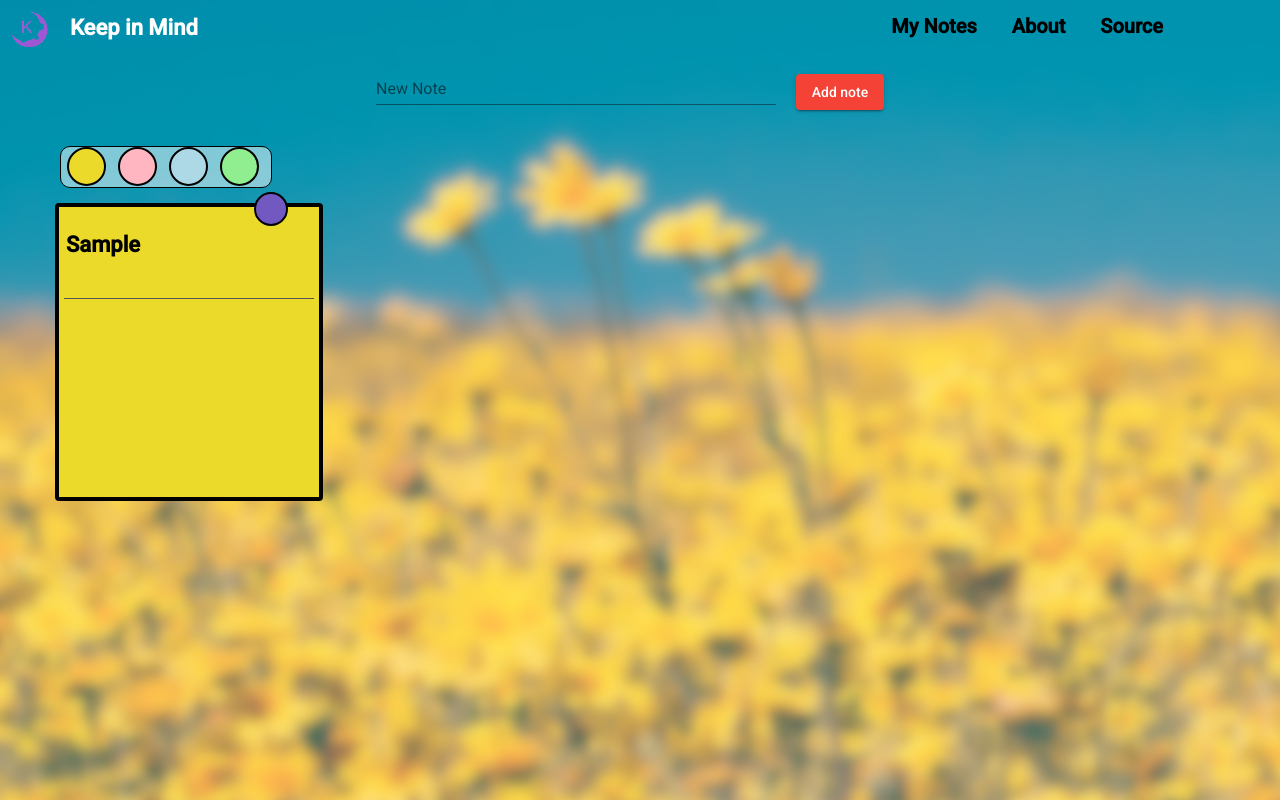
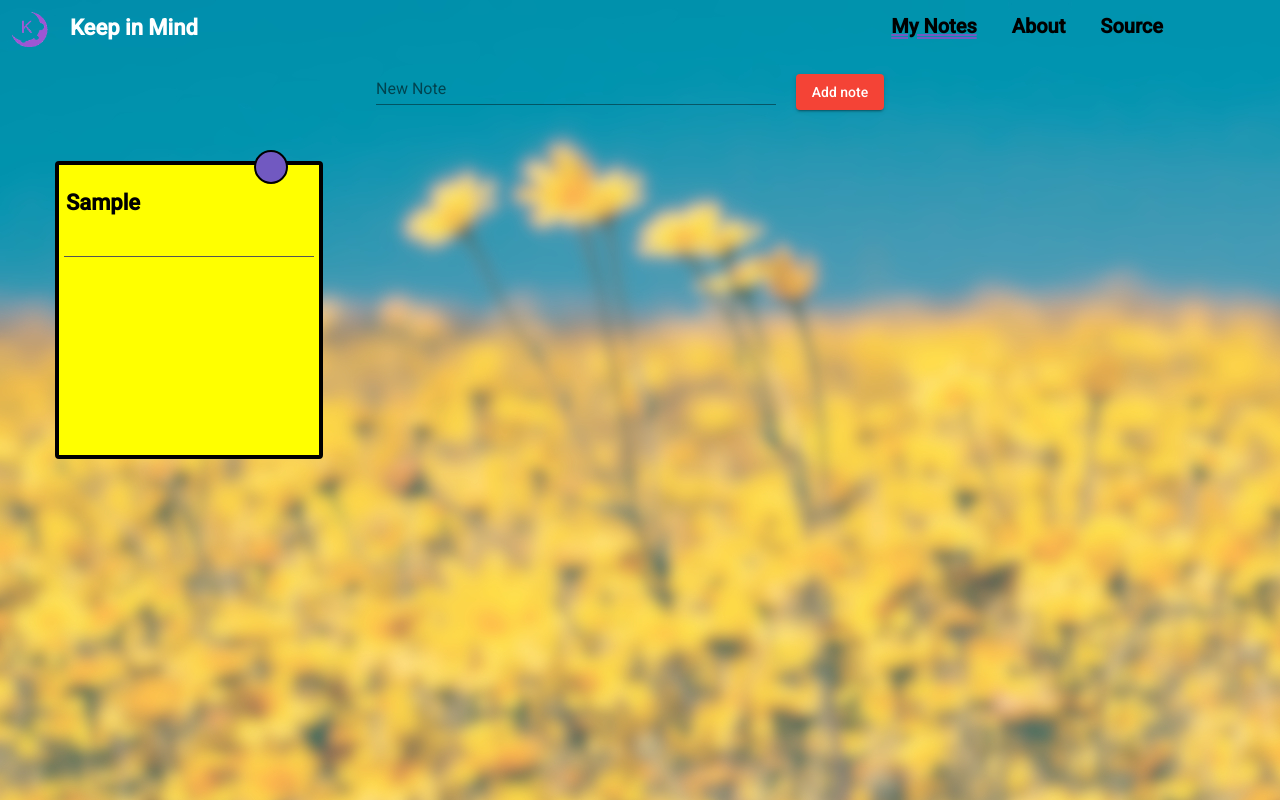
Before and after one commit to Lucas-Oliveira680/keep-in-mind, an Angular app: page /my-notes in a window 1280 px wide. Both pictures are taken after typing "Sample" into the empty fields and a click on the button "Add note". Built offline with nearby package versions, Linux system fonts and the light colour scheme.

Commit message:
added change color function and fixed crud operations

```diff
--- a/src/app/header/header.component.css
+++ b/src/app/header/header.component.css
@@ -7,16 +7,13 @@
     -khtml-user-select: none;
     -webkit-user-select: none;
     -o-user-select: none;
-
 }
-
 h1 {
     float: left;
     position: relative;
     font-size: 22px;
     color: white;
     margin-left: 10px;
-
 }
 #logo {
     float: left;
@@ -48,7 +45,6 @@ ul li{
 ul li:hover {
     color: #fff;
     transition: 0.4s;
-
 }
 li a {
      text-decoration: none;
@@ -57,3 +53,7 @@ li a {
      height: 100%;
      margin: 0px;
 }
+.active {
+    -webkit-text-decoration: #7159c1 double underline;
+    text-decoration: #7159c1 double underline;
+}
--- a/src/app/header/header.component.html
+++ b/src/app/header/header.component.html
@@ -2,8 +2,8 @@
     <img src="../../assets/icons/keep.png" alt="keep-in-mind" id="logo">
     <h1>Keep in Mind</h1>
     <ul>
-        <li routerLink="/source">Source</li>
-        <li routerLink="/about">About</li>
-        <li routerLink="/my-notes">My Notes</li>
+        <li routerLink="/source" routerLinkActive="active">Source</li>
+        <li routerLink="/about" routerLinkActive="active">About</li>
+        <li routerLink="/my-notes" routerLinkActive="active">My Notes</li>
     </ul>
 </div>
--- a/src/app/notes-list/note-item/note-item.component.html
+++ b/src/app/notes-list/note-item/note-item.component.html
@@ -1,22 +1,25 @@
 <ul class='notes'>
     <li>
-        <div class="color-selector">
+        <div class="color-selector" *ngIf="colorChangeToggle">
             <ul class="colors">
-                <li id="Yellow"></li>
-                <li id="Pink"></li>
-                <li id="Blue"></li>
-                <li id="Green"></li>
+                <li id="Yellow" (click)="onColorSelected('Yellow')"></li>
+                <li id="Pink" (click)="onColorSelected('Pink')"></li>
+                <li id="Blue" (click)="onColorSelected('Blue')"></li>
+                <li id="Green" (click)="onColorSelected('Green')"></li>
             </ul>
         </div>
-        <div class="note">
-            <div id="colorChange" (click)="onColorChange(i)"></div>
-            <div id="noteRemove" (click)="onRemoveNote(i)">X</div>
-            <input [(ngModel)]="note.title" placeholder="New Note">
+        <div class="note" [ngStyle]="{backgroundColor: note.color}">
+            <div id="colorChange" (click)="onColorChange()"></div>
+            <div id="noteRemove" (click)="onRemoveNote()">X</div>
+            <input [(ngModel)]="note.title"
+             placeholder="New Note"
+             (ngModelChange)="onContentChange($event)">
             <hr>
             <textarea matInput cdkTextareaAutosize
              cdkAutosizeMinRows="8"
               cdkAutosizeMaxRows="8"
-              [(ngModel)]="note.text"></textarea>
+              [(ngModel)]="note.text"
+              (ngModelChange)="onContentChange($event)"></textarea>
         </div>
     </li>
 </ul>
--- a/src/app/notes-list/note-item/note-item.component.ts
+++ b/src/app/notes-list/note-item/note-item.component.ts
@@ -13,16 +13,40 @@ export class NoteItemComponent {
   @Input() note: Note;
   title = (<HTMLInputElement>document.getElementById("input")).value;
 
+
+  colorChangeToggle: boolean = false;
+
   constructor(private noteService: NoteService) { }
 
 
   onRemoveNote() {
     this.noteService.removeNote(this.title)
-    console.log(`The note ${this.title} was removed`)
   }
 
-  onColorChange(i) {
-
+  onColorSelected(color) {
+    switch (color) {
+      case 'Yellow': color = '#ffff00';
+        break;
+      case 'Pink': color = '#ffb6c1';
+        break;
+      case 'Blue': color = '#add8e6';
+        break;
+      case 'Green': color = '#90ee90';
+        break;
+    }
+    this.noteService.changeColor(color, this.title);
+    this.colorChangeToggle = false;
   }
 
+  onColorChange() {
+    if (this.colorChangeToggle !== true) {
+      this.colorChangeToggle = true;
+    } else {
+      this.colorChangeToggle = false;
+    }
+  }
+
+  onContentChange(title) {
+    this.title = this.noteService.contentChange(title)
+  }
 }
--- a/src/app/notes-list/note.service.ts
+++ b/src/app/notes-list/note.service.ts
@@ -12,19 +12,25 @@ export class NoteService {
     }
 
     removeNote(title: string) {
-        console.log(title)
         let matchedIndex = this.Notes.map(
         function (obj) { return obj.title; }).indexOf(title)
         this.Notes.splice(matchedIndex,1)
-
         this.notesChanged.emit(this.Notes.slice());
     }
 
-
-    changeColor() {
-        console.log('Color changed to ')
+    changeColor(color: string, title: string) {
+        console.log(this.Notes)
+        console.log('title searched', title)
+        let matchedIndex = this.Notes.map(
+        function (obj) { return obj.title; }).indexOf(title)
+        this.Notes[matchedIndex].color = color
+        this.notesChanged.emit(this.Notes.slice());
     }
-
+    contentChange(title){
+        let matchedIndex = this.Notes.map(
+        function (obj) { return obj.title; }).indexOf(title)
+        return this.Notes[matchedIndex].title
+    }
     getNotes() {
         return this.Notes.slice()
     }
--- a/src/app/notes-list/notes-list.component.ts
+++ b/src/app/notes-list/notes-list.component.ts
@@ -16,8 +16,14 @@ export class NotesListComponent implements OnInit {
 
   onAddNote() {
     this.newNoteTitle = (<HTMLInputElement>document.getElementById("input")).value;
-    this.noteService.addNote(this.newNoteTitle);
-    this.newNoteTitle = "";
+    if(this.newNoteTitle !== '') {
+      this.noteService.addNote(this.newNoteTitle);
+      this.newNoteTitle = "";
+      console.log(this.Notes + 'Note Added')
+    } else {
+      alert('Title Field is blank')
+    }
+
   }
 
   ngOnInit() {
```
